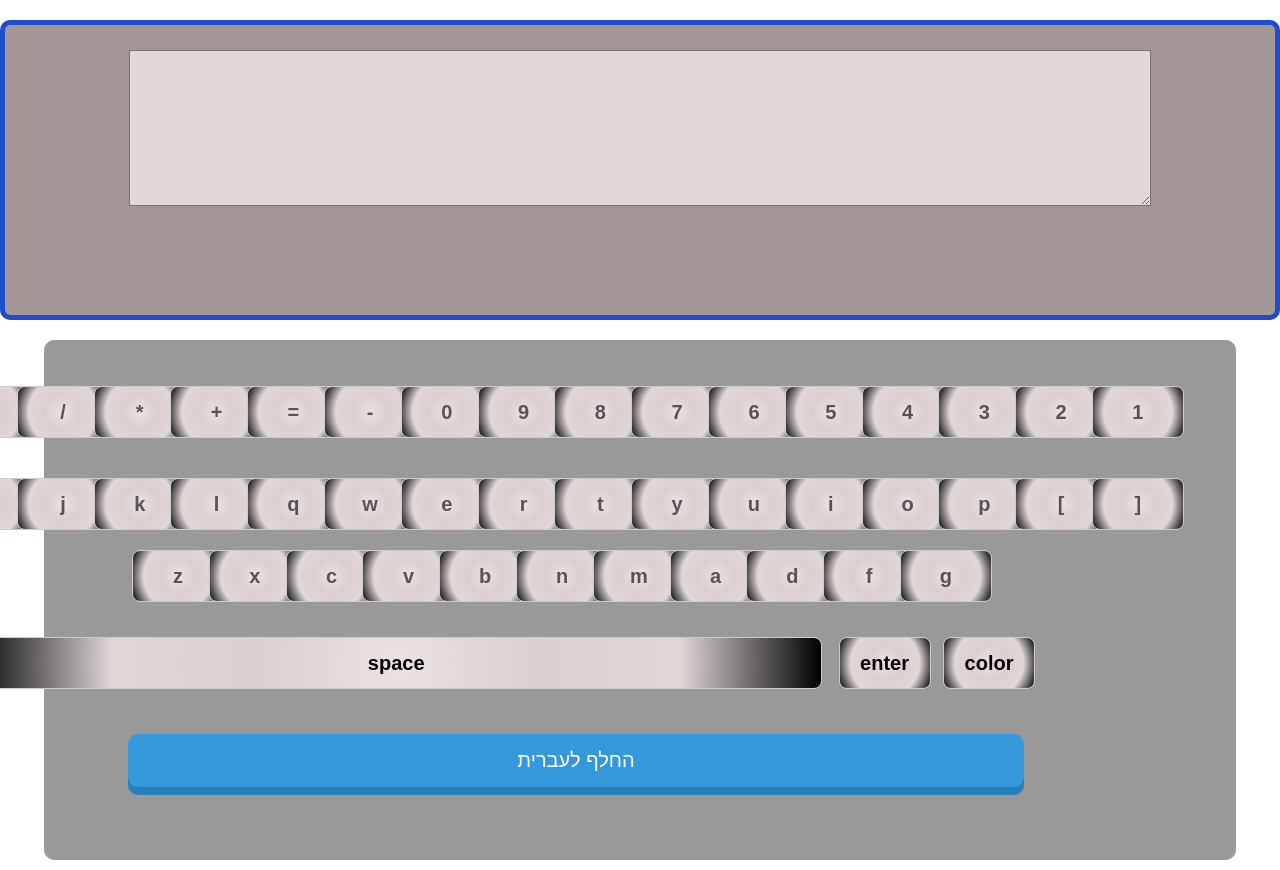
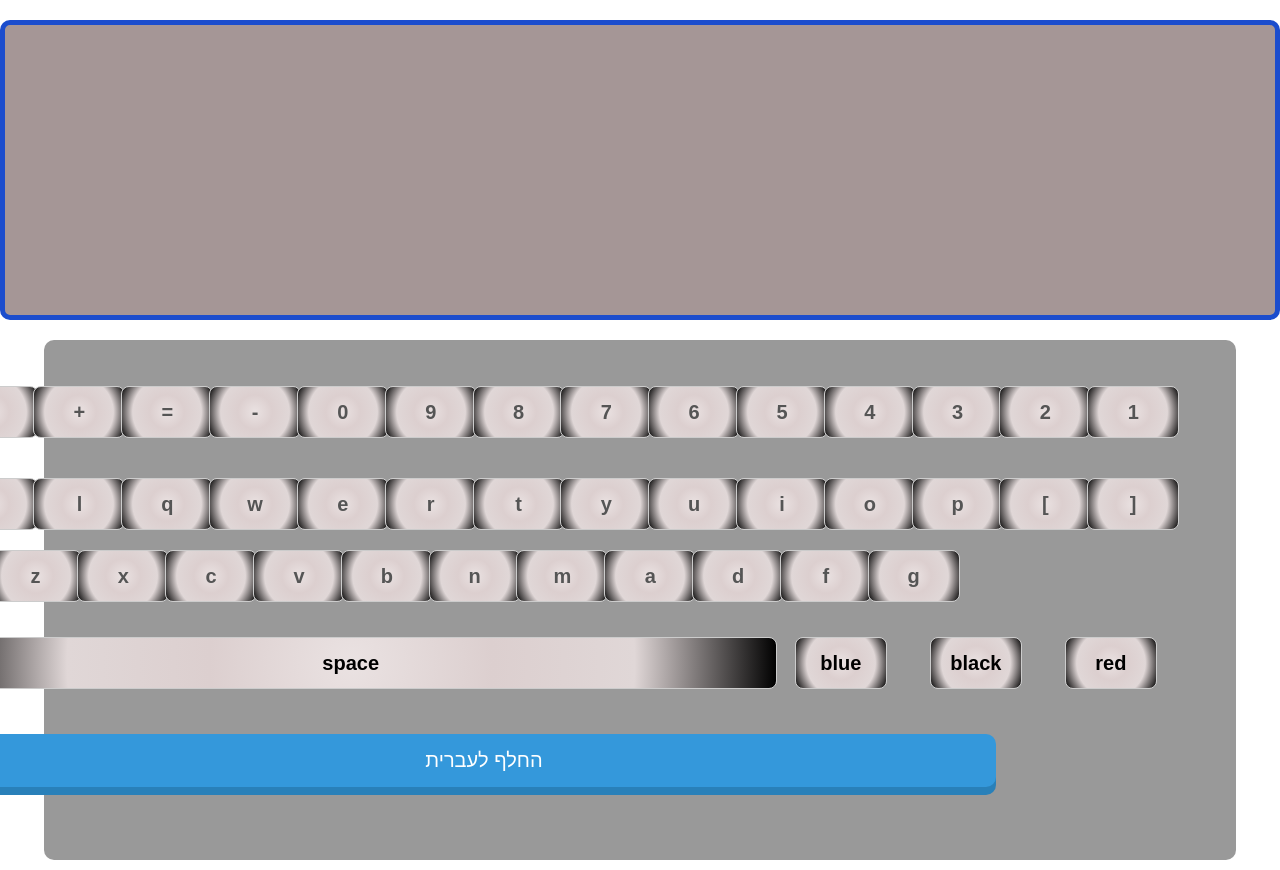
Before and after one commit to EOSHUA/simple-keyboard, a React (Create React App) app: page / in a window 1280 px wide. Both pictures are taken after a click on the element "space". Built offline with nearby package versions, Linux system fonts and the light colour scheme.

Commit message:
fix the color

```diff
--- a/src/App.js
+++ b/src/App.js
@@ -7,8 +7,10 @@ import React, { useState } from "react";
 
 function App() {
   const [isEnglish, setLanguage] = useState(true);
-  const [currentLetters, setCurrentLetters] = useState(" ");
+  const [currentLetters, setCurrentLetters] = useState("");
+  const [charColors, setCharColors] = useState([]);
   const [currentTextColor, setCurrentTextColor] = useState("black");
+
   let keyboard;
   let keyboardNumber = "1234567890-=+*/`".split("");
 
@@ -17,29 +19,45 @@ function App() {
   } else {
     keyboard = "פםןוטארקףךלחיעכגדשץתצמנהבסז".split("");
   }
+
   const controls = ['\n', '\u00A0'];
-  const onKeyPress = (event) => { setCurrentLetters(currentLetters + event.target.innerHTML); }
-  const onSpecialKeyPress = (event) => { setCurrentLetters(currentLetters + controls[event.target.getAttribute("access")]); }
 
-  const onDelete = () => { setCurrentLetters(currentLetters.slice(0, -1)); }
-  const onClear = () => { setCurrentLetters(""); }
-  const onTextColorChange = () => { setCurrentTextColor(currentTextColor === "black" ? "red" : "black"); }
+  const onKeyPress = (event) => {
+    const char = event.target.innerHTML;
 
+    setCharColors([...charColors, currentTextColor]);
+    setCurrentLetters(currentLetters + char);
+  }
+
+  const onSpecialKeyPress = (event) => {
+    setCurrentLetters(currentLetters + controls[event.target.getAttribute("access")]);
+    setCharColors([...charColors, currentTextColor]);
+  };
+
+  const onDelete = () => {
+    setCurrentLetters(currentLetters.slice(0, -1));
+    setCharColors(charColors.slice(0, -1));
+  };
+
+  const onClear = () => {
+    setCurrentLetters("");
+    setCharColors([]);
+  };
+
+  const onChangeTextColor = (color) => {
+    setCurrentTextColor(color);
+  };
 
   return (
     <div className="App">
-      <Screen currentText={currentLetters}  textColor={currentTextColor}/>
-
+      <Screen currentText={currentLetters}  charColors={charColors} />
       <Keys>
         <div className="numberKeys">
           {keyboardNumber.map((item, index) => (
             <Word key={index} letter={item} myOnClick={onKeyPress} />
           ))}
-
         </div>
-
         <br></br>
-
         <div className="letterKeys">
           {keyboard.map((item, index) => (
             <Word key={index} letter={item} myOnClick={onKeyPress} />
@@ -50,12 +68,14 @@ function App() {
           onSpecialKeyPress={onSpecialKeyPress}
           onDelete={onDelete}
           onClear={onClear}
-          onTextColorChange={onTextColorChange}
+          onChangeTextColor={onChangeTextColor}
+          currentText={currentLetters}
+          charColors={charColors}
 
         />
-
-
-        <button id="changLanguage" onClick={() => setLanguage(!isEnglish)}> {(!isEnglish ? " change to english" : "החלף לעברית")}</button>
+        <button id="changLanguage" onClick={() => setLanguage(!isEnglish)}>
+          {!isEnglish ? " change to english" : "החלף לעברית"}
+        </button>
       </Keys>
     </div>
   );
--- a/src/components/KeyboardButtons.js
+++ /dev/null
@@ -1,30 +0,0 @@
-import React from 'react';
-import Word from './word';
-
-const KeyboardButtons = ({ onSpecialKeyPress, onDelete, onClear, onTextColorChange }) => {
-    return (
-
-        <div className='button'>
-            <div className='color'>
-                <Word letter="color" myOnClick={onTextColorChange} />
-            </div>
-
-            <div className='enter'>
-                <Word letter="enter" control={0} myOnClick={onSpecialKeyPress} />
-            </div>
-            <div className='space'>
-                <Word letter="space" control={1} myOnClick={onSpecialKeyPress} />
-            </div>
-            <div className='delete'>
-                <Word letter="delete" myOnClick={onDelete} />
-            </div>
-            <div className='clear'>
-                <Word letter="clear" myOnClick={onClear} />
-            </div>
-
-
-        </div>
-    );
-}
-
-export default KeyboardButtons;
--- /dev/null
+++ b/src/components/KeyboardButtons.jsx
@@ -0,0 +1,34 @@
+import React from 'react';
+import Word from './word';
+const KeyboardButtons = ({ onSpecialKeyPress, onDelete, onClear, onChangeTextColor }) => {
+  return (
+    <div className='button'>
+
+     <div className='color' onClick={() => onChangeTextColor('red')}>
+        <Word letter="red" color="red"  />
+      </div>
+      <div className='color' onClick={() => onChangeTextColor('black')}>
+        <Word letter="black" color="black" />
+      </div>
+      <div className='color' onClick={() => onChangeTextColor('blue')}>
+        <Word letter="blue" color="blue" />
+      </div>
+
+
+      <div className='space'>
+        <Word letter="space" control={1} myOnClick={onSpecialKeyPress} />
+      </div>
+      <div className='enter'>
+        <Word letter="enter" control={0} myOnClick={onSpecialKeyPress} />
+      </div>
+      <div className='delete'>
+        <Word letter="delete" myOnClick={onDelete} />
+      </div>
+      <div className='clear'>
+        <Word letter="clear" myOnClick={onClear} />
+      </div>
+    </div>
+  );
+}
+
+export default KeyboardButtons;
--- a/src/components/components.css
+++ b/src/components/components.css
@@ -69,7 +69,7 @@ textarea {
     width: 80%;
     height: 150px;
     margin: 2%;
-    font-size: 20px;
+    font-size: 50px;
 
 }
 
@@ -104,7 +104,7 @@ textarea {
 }
 .color {
     display: flex;
-    margin-right: 12%;
+    margin-right: 2%;
 
 }
 
@@ -118,3 +118,14 @@ textarea {
     gap: 1%;
 
 }
+.span{
+    font-size: 50px;
+}
+
+  .colored-text {
+    top: 0;
+    left: 0;
+    white-space: pre-wrap;
+    pointer-events: none;
+    font-size: 50px;
+  }
--- a/src/components/keys.jsx
+++ b/src/components/keys.jsx
@@ -1,4 +1,5 @@
 import React from 'react';
+import './components.css'
 
 function Keys({children}) {
     return(
--- a/src/components/screen.jsx
+++ b/src/components/screen.jsx
@@ -1,17 +1,39 @@
-import React from 'react';
+// import React from 'react';
 
-function Screen({ currentText, textColor}) {
-    const textStyle = {
-        color: textColor,
-    };
-    return (
-        <div className="screen">
-            <textarea value={currentText} style={textStyle}
+// function Screen({ currentText, charColors}) {
 
-            />
+//   return (
+//     <div className="screen">
+
+//       {currentText.split('').map((char, i) => (
+//         <span className='span' style={{color: charColors[i]}}>{char}</span>
+//       ))}
+
+//     </div>
+//   );
+
+// }
+
+// export default Screen;
+
+
+
+function Screen({ currentText, charColors }) {
+
+
+  return (
+    <div className="screen">
+
+        <div className="colored-text">
+          {currentText.split('').map((char, i) => (
+            <span key={i} style={{ color: charColors[i] }}>
+              {char}
+            </span>
+          ))}
         </div>
-    );
+      </div>
+
+  );
 }
 
-
 export default Screen;
```
Also changed, not shown: src/App.css (line endings or trailing spaces).
